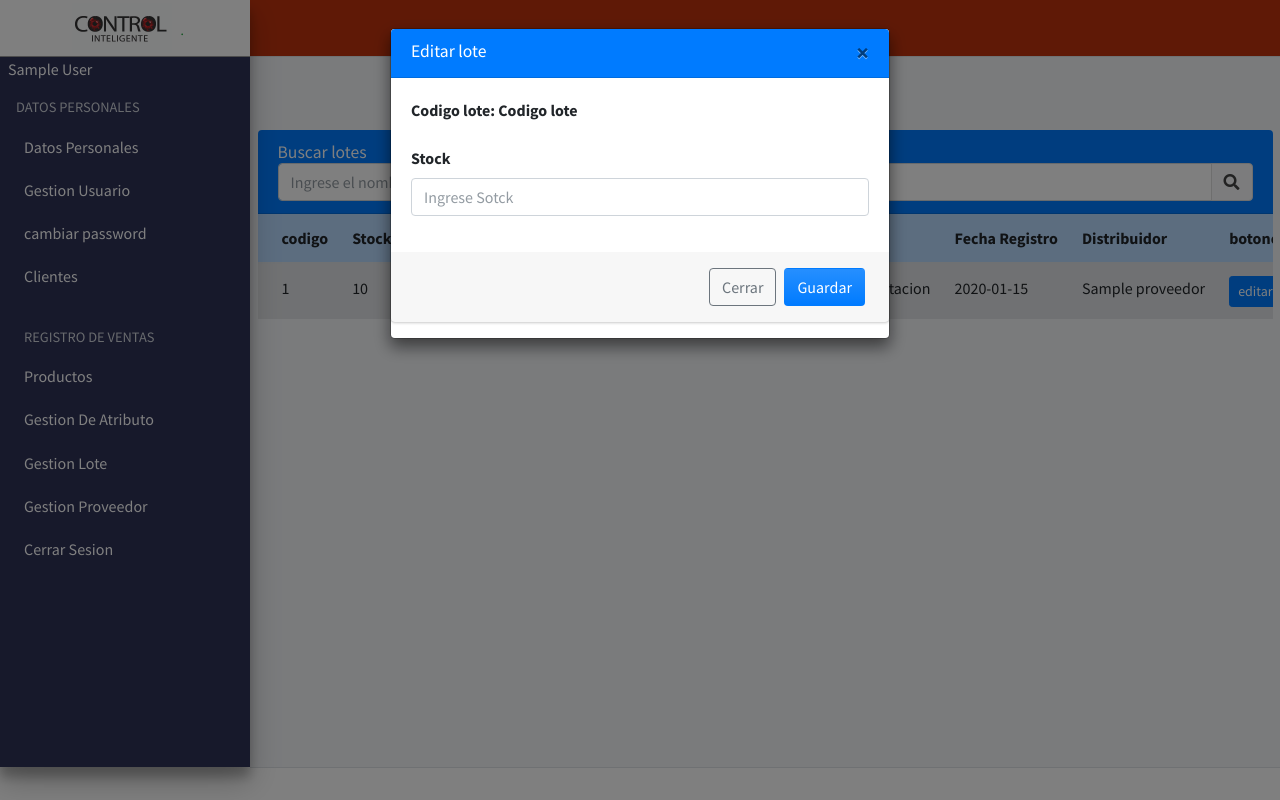
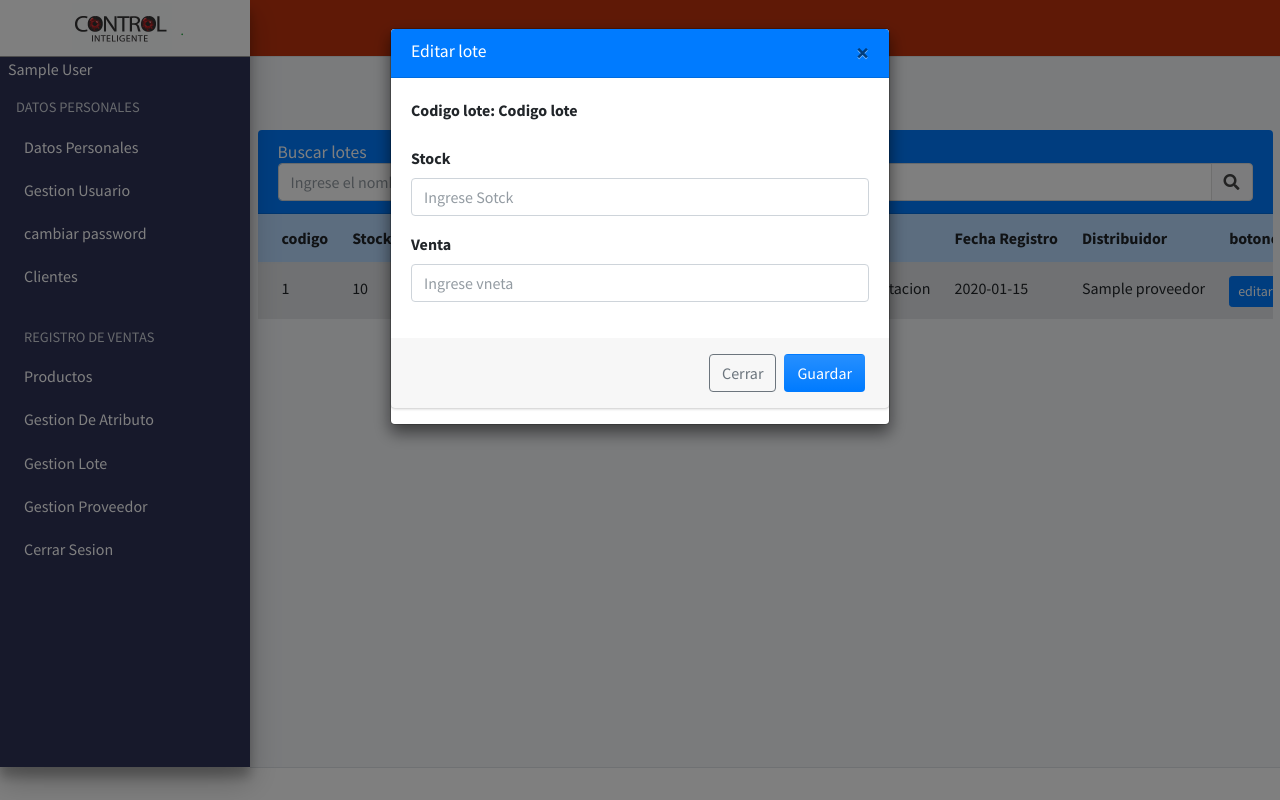
Before and after one commit to GuidoApaza/Control-Inteligente, a PHP site: page /vista/adm_lote.php in a window 1280 px wide, after a click on "editar". Run offline with PHP 8.4, Linux system fonts and the light colour scheme; the visitor is signed in with stand-in values (Sample User, id 1); tables that the repository leaves empty hold one stand-in row (values such as "Sample post").

Commit message:
Agregar ventas

```diff
--- a/vista/adm_lote.php
+++ b/vista/adm_lote.php
@@ -33,6 +33,10 @@ if ($_SESSION['us_tipo']==1){
 		      			<div class="form-group">
 		      				<label for="stock">Stock</label>
 		      				<input id="stock" type="text" class="form-control" placeholder="Ingrese Sotck" required>
+		      			</div>
+						  <div class="form-group">
+		      				<label for="venta">Venta</label>
+		      				<input id="venta" type="text" class="form-control" placeholder="Ingrese vneta" required>
 		      			</div>
 		      			<input type="hidden" id="id_lote_prod">
 	      		</div>
```
